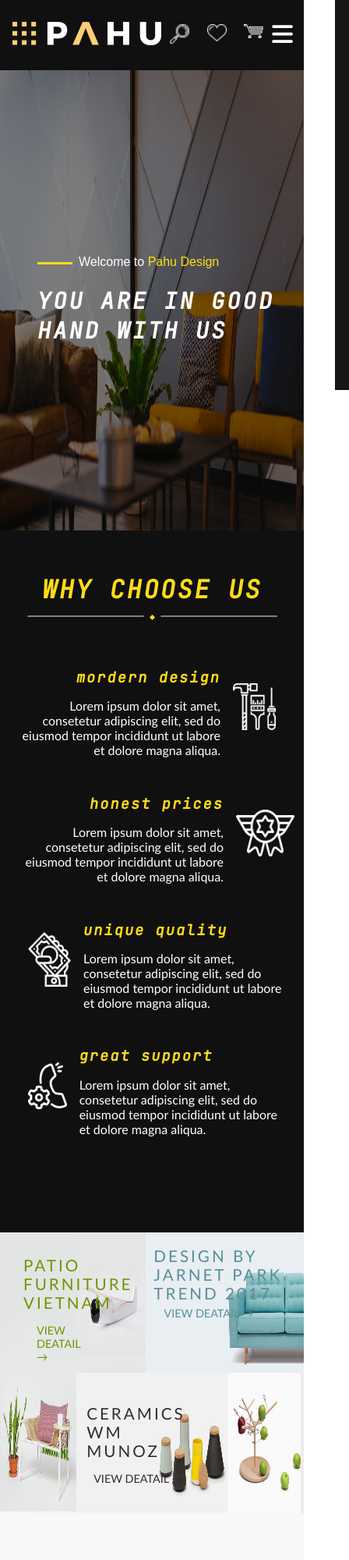
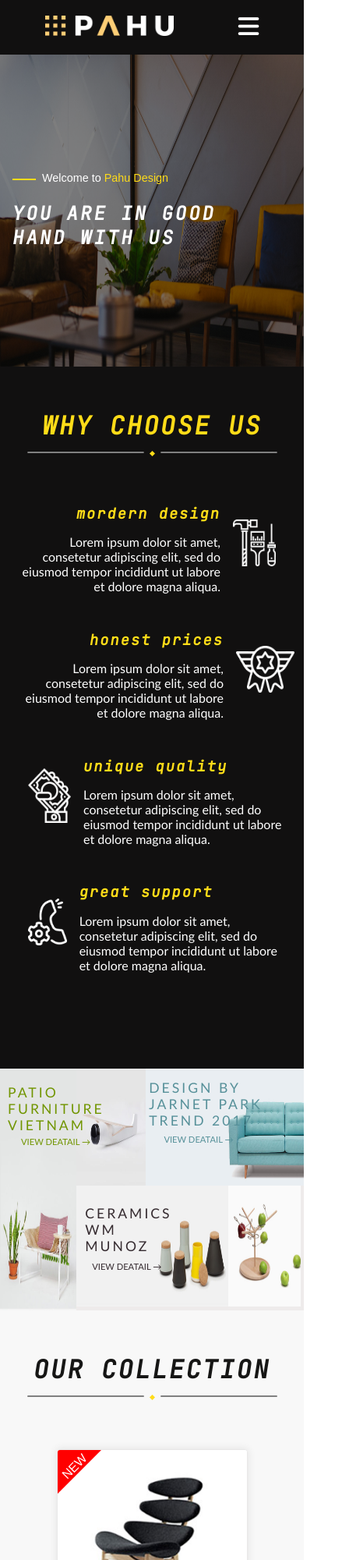
Before and after one commit to daalimouhcine/Landing-page-3-PAHU, a plain HTML site: page index.html in a window 390 px wide. Shown: the top 2000 px of the page at 78% size, 448 px wide, since content can reach past the window. Drawn offline with Linux system fonts and the light colour scheme; a web font is replaced by a local one.

Commit message:
Add files via upload

```diff
--- a/index.html
+++ b/index.html
@@ -36,6 +36,11 @@
             <div id="X" onclick="hidenMenu()">
                 <i class="fas fa-times"></i>
             </div>
+            <ul id="som-menu">
+                <li><img src="images/search.png" alt=""></li>
+                <li><img src="images/like.png" alt=""></li>
+                <li><img src="images/shope.png" alt=""></li>
+            </ul>
             <ul id="hiden-nav-list">
                 <li><a href="#">home</a></li>
                 <li><a href="#">features</a></li>
--- a/style.css
+++ b/style.css
@@ -41,6 +41,7 @@ body {
 #nav-list {
     display:flex;
     flex-direction: row;
+    overflow: hidden;
 }
 #nav-list li {
     margin:0 1rem;
@@ -73,6 +74,9 @@ body {
     color:white;
     font-size:1.5rem;
     display: none;
+}
+#som-menu {
+    display:none;
 }
 #hiden-menu {
     display:none;
@@ -92,6 +96,7 @@ body {
     flex-direction:column;
     justify-content: center;
     padding-left:10rem;
+    overflow: hidden;
 }
 #header p {
     color:white;
@@ -1045,6 +1050,7 @@ body {
         height:500px;
         width: 350px;
         transition:right 1s linear;
+        z-index: 10;
     }
     #hiden-menu #hiden-nav-list {
         font-size:2rem;
@@ -1146,6 +1152,7 @@ body {
 @media (max-width:970px) {
     #header {
         padding-left:8rem;
+        height:520px;
     }
 
 /*----- Section pho -----*/
@@ -1293,6 +1300,7 @@ body {
 /*----- Header -----*/
 #header {
     padding-left:5rem;
+    height:500px;
 }
 #header p {
     font-size:1.1rem;
@@ -1518,6 +1526,26 @@ body {
 }
 
 @media (max-width:640px) {
+    #header {
+        height:470px;
+    }
+    #logo img {
+        width:180px;
+    }
+
+    #hiden-menu {
+        width: 280px;
+        height:460px;
+    }
+    #X {
+        font-size:1.8rem;
+    }
+    #som-menu li img {
+        width:1.8rem;
+    }
+    #hiden-menu #hiden-nav-list {
+        font-size:1.4rem;
+    }
 
 #pho header h2 {
     font-size:2.5rem;
@@ -1617,7 +1645,30 @@ body {
 }
 
 @media (max-width:500px) {
-
+    #hiden-menu {
+        width: 280px;
+        height:450px;
+    }
+    #X {
+        font-size:1.6rem;
+    }
+    #hiden-menu #hiden-nav-list {
+        font-size:1.3rem;
+    }
+
+    #right-menu {
+        display:none;
+    }
+    #som-menu {
+        display:flex;
+        flex-direction:row;
+        height:50px;
+        width:150px;
+    }
+    #som-menu li img {
+        width:1.5rem;
+        margin:1.5rem 1rem 0;
+    }
     /*----- Header -----*/
 #header {
     padding-left:3rem;
@@ -1669,57 +1720,86 @@ body {
 
 
 @media (max-width:450px) {
+
+    #navigation {
+        height:70px;
+    }
+    #header {
+        height:400px;
+        padding-left:1rem;
+    }
+    #logo img {
+        width:165px;
+    }
+    #header p {
+        font-size:0.9rem;
+    }
+    #header p::before {
+        height:2px;
+        width:30px;
+    }
+    #header h1 {
+        width:270px;
+        font-size:1.5rem;
+    }
+
+
+
     #footer {
         grid-template-columns:290px;
         grid-template-rows: 170px 170px 170px;
     }
+    #footer #email #input-container a {
+        right:50px;
+    }
 
 
 
     .img-row1-c1 p {
-        font-size:1.29rem;
+        font-size:1.1rem;
         font-weight:500;
         width:100px;
-        top:30px;
-        left:30px;
+        top:20px;
+        left:10px;
     }
     .img-row1-c1 a {
-        top:110px;
-        left:40px;
+        top:80px;
+        left:20px;
         padding:7px;
-        font-size:0.9rem;
+        font-size:0.7rem;
+        width:110px;
     }
 
     .img-row1-c1 img {
         width:25vw;
-        height:360px;
+        height:310px;
     }
 
 
 
     .img-row1-c2 img {
         width: 23vw;
-        height:180px;
+        height:150px;
     }
 
     .img-row1-c3 p {
-        font-size:1.29rem;
+        font-size:1.1rem;
         top:30%;
-        left:5%;
-        width:180px;
+        left:2%;
+        width:150px;
     }
     .img-row1-c3 a {
-        top:57%;
+        top:60%;
         left:8%;
         transform:translate(0,-50%);
         padding:7px;
-        font-size:0.9rem;
+        font-size:0.7rem;
 
     }
 
     .img-row1-c3 img {
         width:52vw;
-        height:180px;
+        height:150px;
     }
 
 
@@ -1728,23 +1808,23 @@ body {
     }
     .img-row2-c2 p {
         width:100px;
-        font-size:1.29rem;
-        top:40px;
+        font-size:1.1rem;
+        top:25px;
+        left:6%;
+    }
+    .img-row2-c2 a {
+        top:90px;
         left:7%;
-    }
-    .img-row2-c2 a {
-        top:120px;
-        left:8%;
         padding:7px;
-        font-size:0.9rem;
+        font-size:0.7rem;
     }
     .img-row2-c2 img {
         width:50.1vw;
-        height:180px;
+        height:155px;
     }
     .img-row2-c3 img {
         width:24vw;
-        height:180px;
-    }
-
-}
+        height:155px;
+    }
+
+}
```
